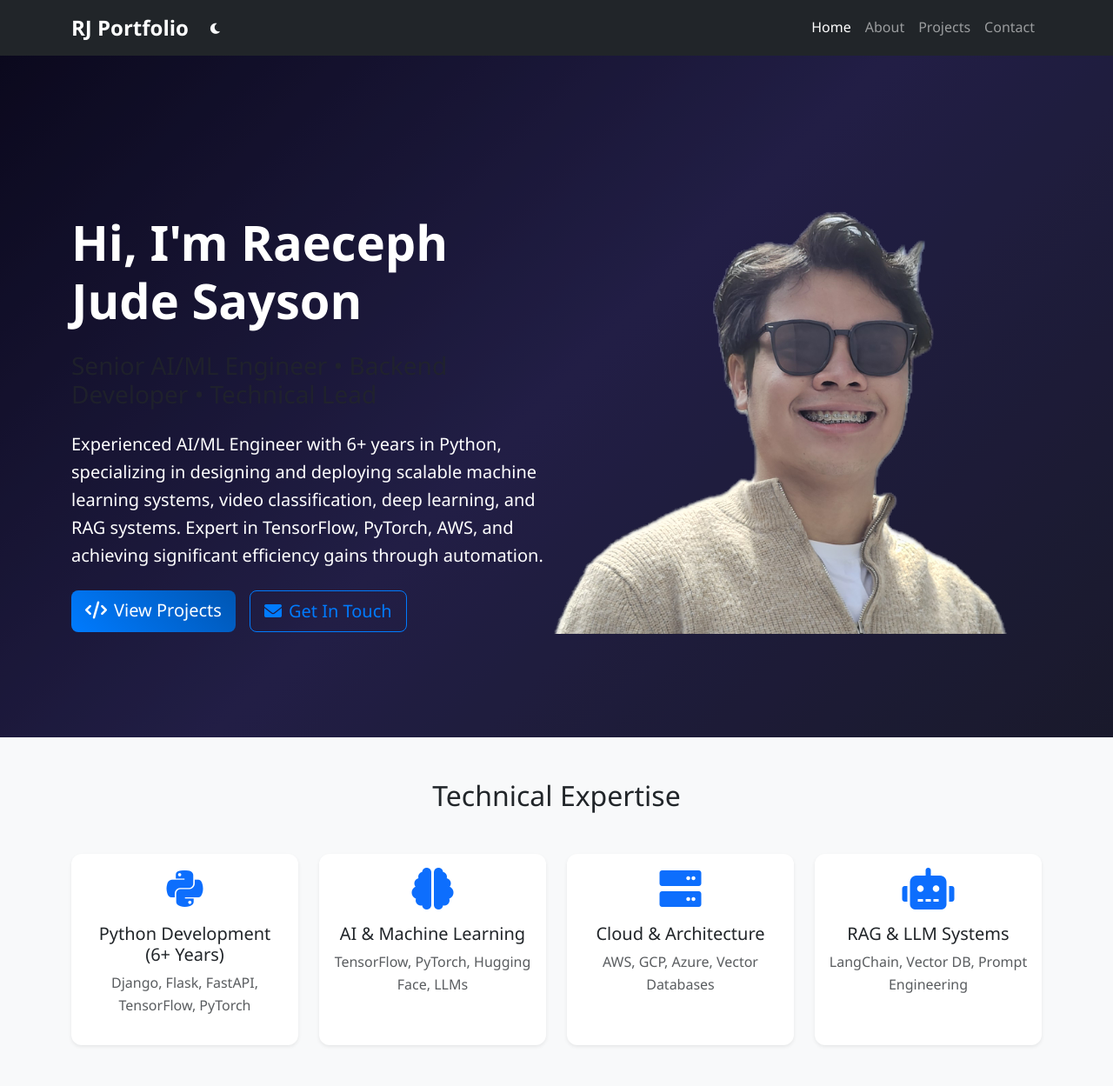
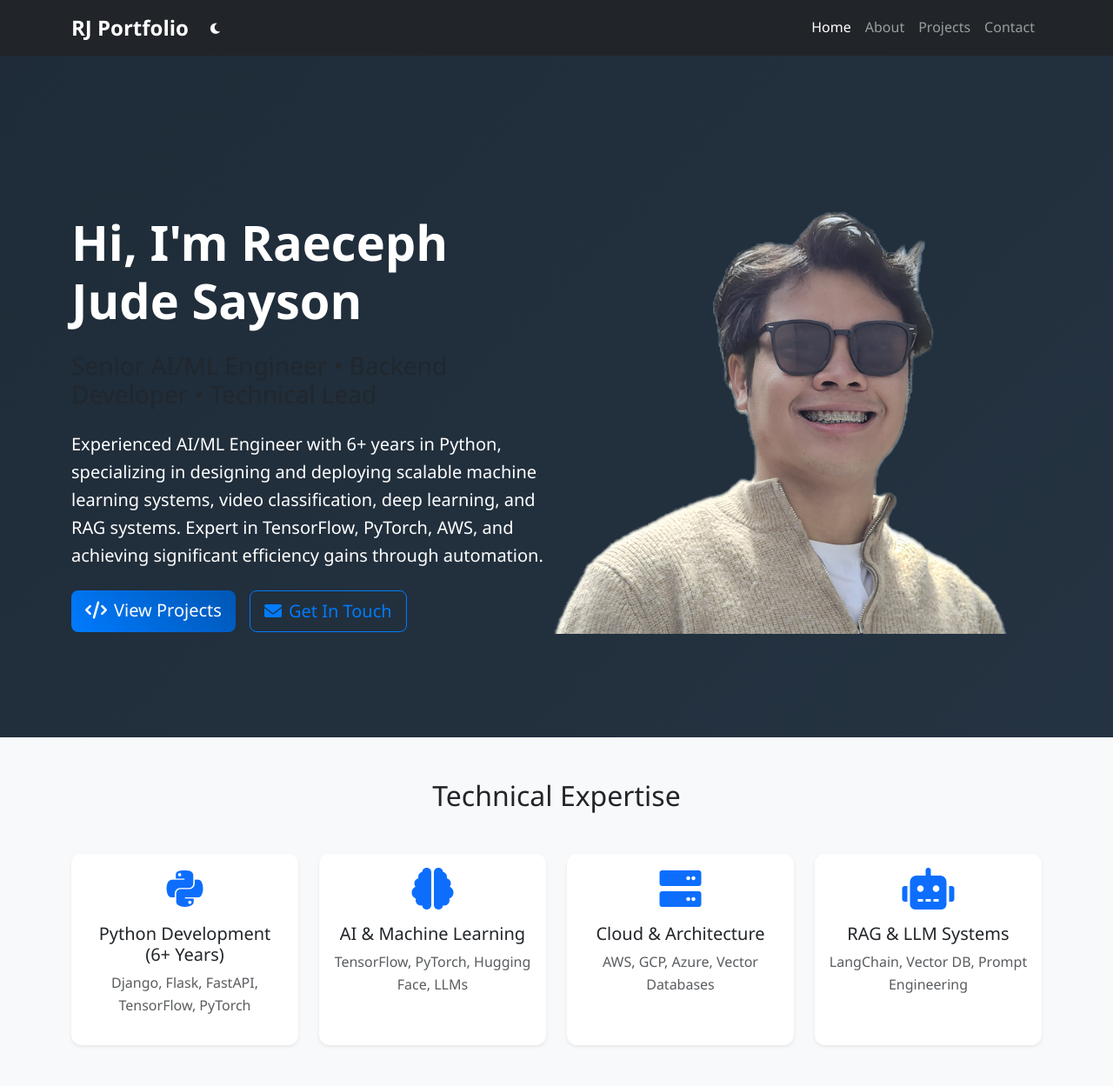
Before and after one commit to cephy88/raecephjudeportfolio, a Flask app: page / in a window 1280 px wide. Shown: the top 1249 px of the page at 87% size. Run offline with Flask 3, Linux system fonts and the light colour scheme.

Commit message:
updated style background color

```diff
--- a/static/css/style.css
+++ b/static/css/style.css
@@ -65,7 +65,7 @@ body {
 
 /* Hero Section */
 .hero-section {
-    background: linear-gradient(135deg, #0f0c29 0%, #302b63 50%, #24243e 100%);
+    background: linear-gradient(135deg, #2c3e50 0%, #34495e 100%);
     color: white;
     position: relative;
     overflow: hidden;
```
